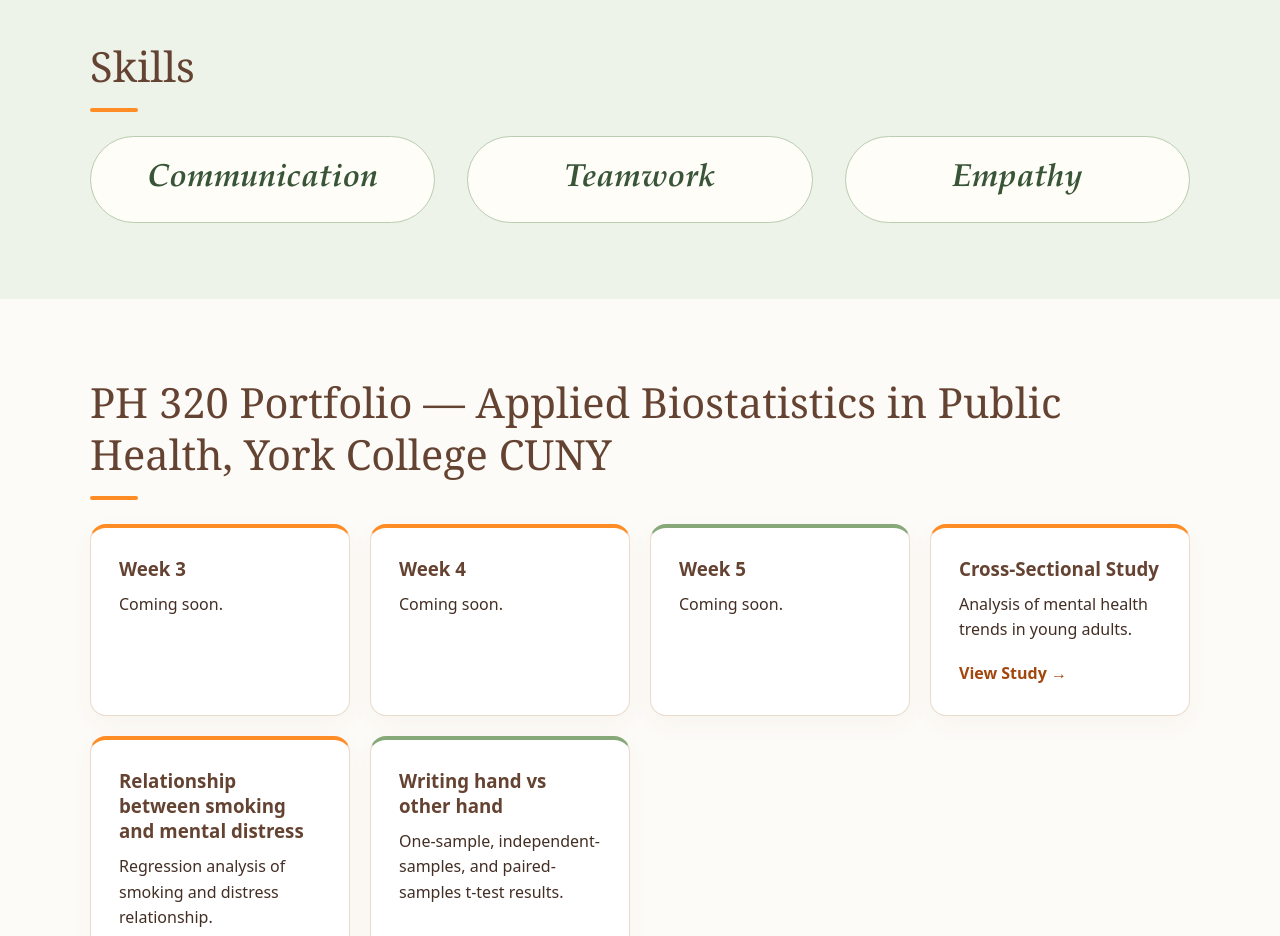
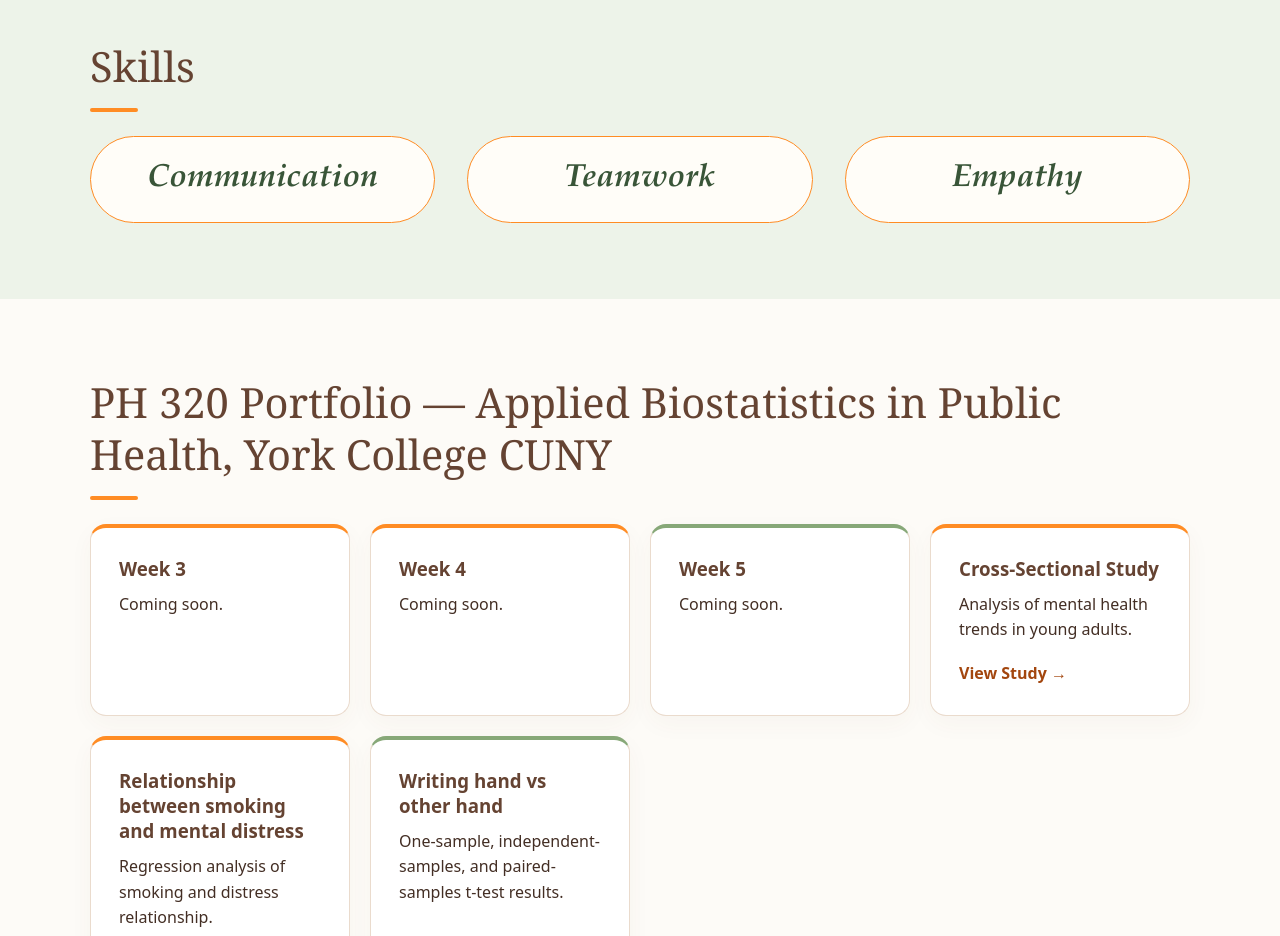
Before and after one commit to V-success7/Verna, a plain HTML site: page index.html in a window 1280 px wide. Shown: the part 1260-2196 px from the top of the page. Drawn offline with Linux system fonts and the light colour scheme.

Commit message:
Add thin orange borders to skill boxes for contrast

```diff
--- a/index.html
+++ b/index.html
@@ -289,6 +289,7 @@
 #skills .skills-list{display:grid;grid-template-columns:repeat(3,minmax(0,1fr));gap:clamp(12px,3vw,32px);width:100%;}
 #skills .skill{width:100%;box-sizing:border-box;text-align:center;font-size:clamp(1.35rem,3vw,2rem);padding:1.15rem .5rem;min-width:0;}
 @media(max-width:600px){#skills .skills-list{grid-template-columns:1fr;}#skills .skill{font-size:1.5rem;}}
+#skills .skill{border:1.5px solid var(--orange);}
 </style>
 </head>
 <body>
```
